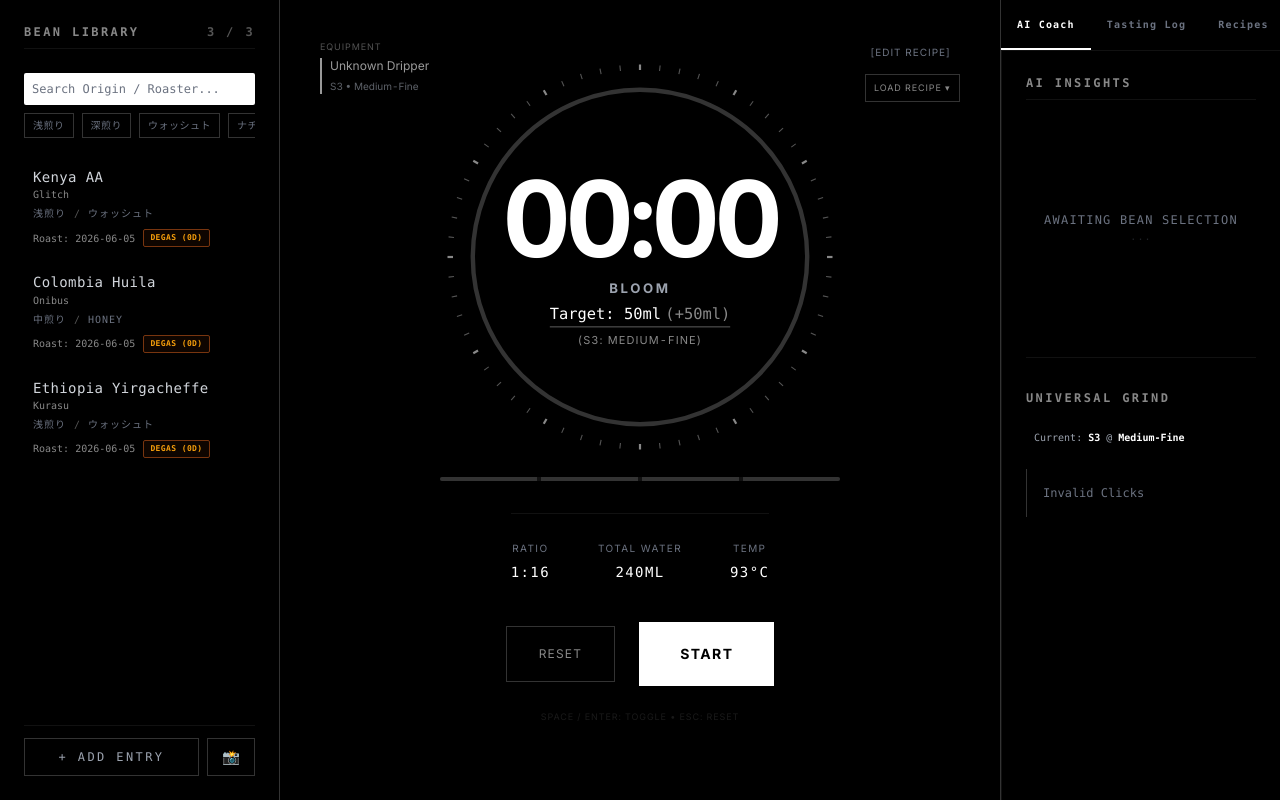
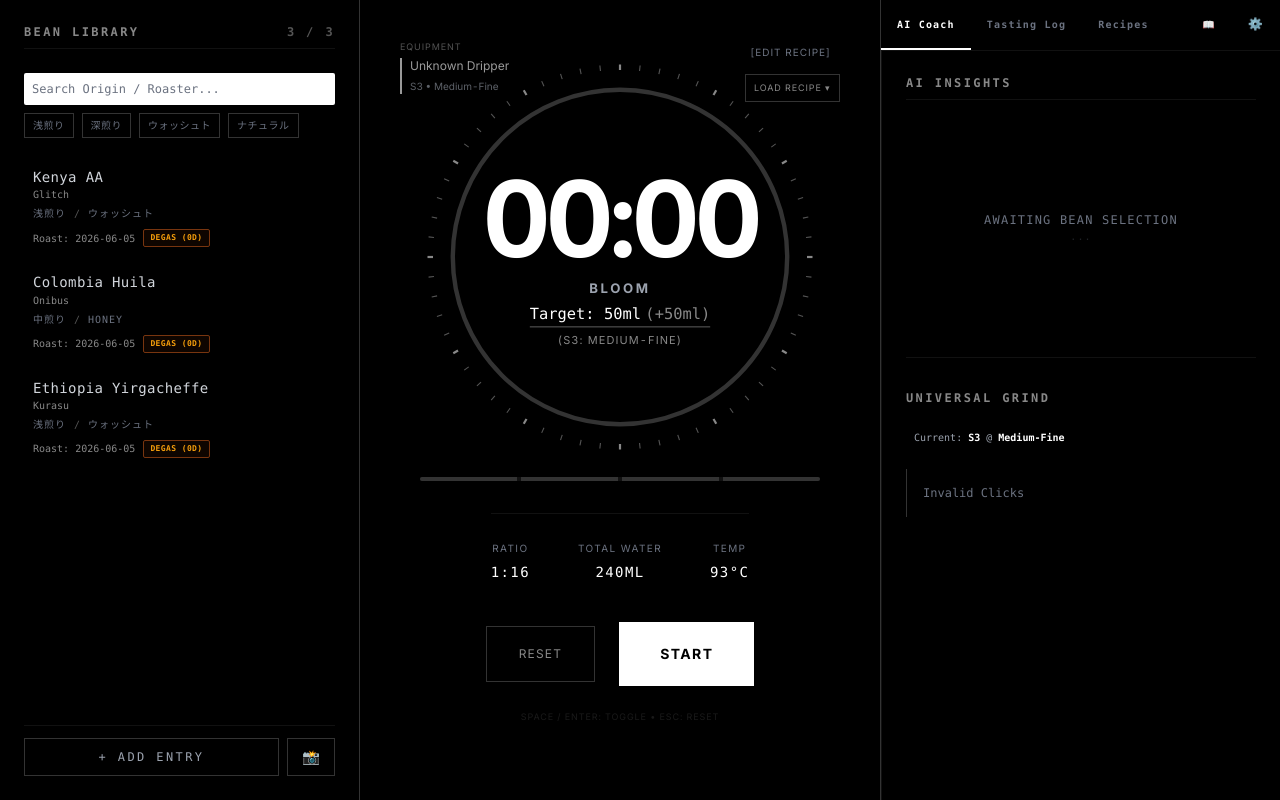
Before and after one commit to fyfonendmdeggggqgendmddxey-ux/kugcc-coffee-lab, a Next.js app: page / in a window 1280 px wide. Built offline with nearby package versions, Linux system fonts and the light colour scheme.

Commit message:
Fix desktop layout width and Tasting Log matrix

```diff
--- a/components/features/TastingLog.tsx
+++ b/components/features/TastingLog.tsx
@@ -421,19 +421,14 @@ export default function TastingLog({ bean, activeRecipe, onLoadRecipe }: Tasting
                         </div>
 
                         {/* Tasting Matrix Sliders & Real-Time SVG Preview Chart */}
-                        <div className="mb-6 flex flex-col md:flex-row gap-6 items-center border border-gray-900 p-6 bg-gray-950/20">
-                            <div className="flex flex-col items-center justify-center w-full md:w-auto pb-6 border-b border-gray-900/50 md:border-b-0 md:border-r md:pb-0 md:pr-8">
+                        <div className="mb-6 flex flex-col gap-6 items-center border border-gray-900 p-6 bg-gray-950/20">
+                            <div className="flex flex-col items-center justify-center w-full pb-6 border-b border-gray-900/50">
                                 <span className="text-[8px] uppercase tracking-widest text-gray-600 mb-4">Matrix Preview</span>
-                                {/* Mobile size */}
-                                <div className="md:hidden flex justify-center">
-                                    <RadarChart acidity={acidity} sweetness={sweetness} body={body} bitterness={bitterness} aroma={aroma} size={180} />
-                                </div>
-                                {/* Desktop size */}
-                                <div className="hidden md:flex justify-center">
-                                    <RadarChart acidity={acidity} sweetness={sweetness} body={body} bitterness={bitterness} aroma={aroma} size={110} />
+                                <div className="flex justify-center">
+                                    <RadarChart acidity={acidity} sweetness={sweetness} body={body} bitterness={bitterness} aroma={aroma} size={160} />
                                 </div>
                             </div>
-                            <div className="space-y-4 w-full flex-1">
+                            <div className="space-y-4 w-full">
                                 {[
                                     { label: '酸味 Acidity', val: acidity, set: setAcidity },
                                     { label: '甘味 Sweetness', val: sweetness, set: setSweetness },
--- a/components/layout/DashboardLayout.tsx
+++ b/components/layout/DashboardLayout.tsx
@@ -18,7 +18,7 @@ export default function DashboardLayout({ left, center, right, activeTab, onTabC
             {/* --- DESKTOP LAYOUT (md and up) --- */}
 
             {/* Left Column: Bean Library / Settings */}
-            <aside className="hidden md:flex w-[280px] border-r border-[#333] flex-col">
+            <aside className="hidden md:flex md:w-[280px] lg:w-[320px] xl:w-[360px] border-r border-[#333] flex-col shrink-0">
                 {left}
             </aside>
 
@@ -28,7 +28,7 @@ export default function DashboardLayout({ left, center, right, activeTab, onTabC
             </main>
 
             {/* Right Column: AI Insights / Log */}
-            <aside className="hidden md:flex w-[280px] border-l border-[#333] flex-col bg-black">
+            <aside className="hidden md:flex md:w-[320px] lg:w-[360px] xl:w-[400px] border-l border-[#333] flex-col bg-black shrink-0 overflow-hidden">
                 {right}
             </aside>
 
```
